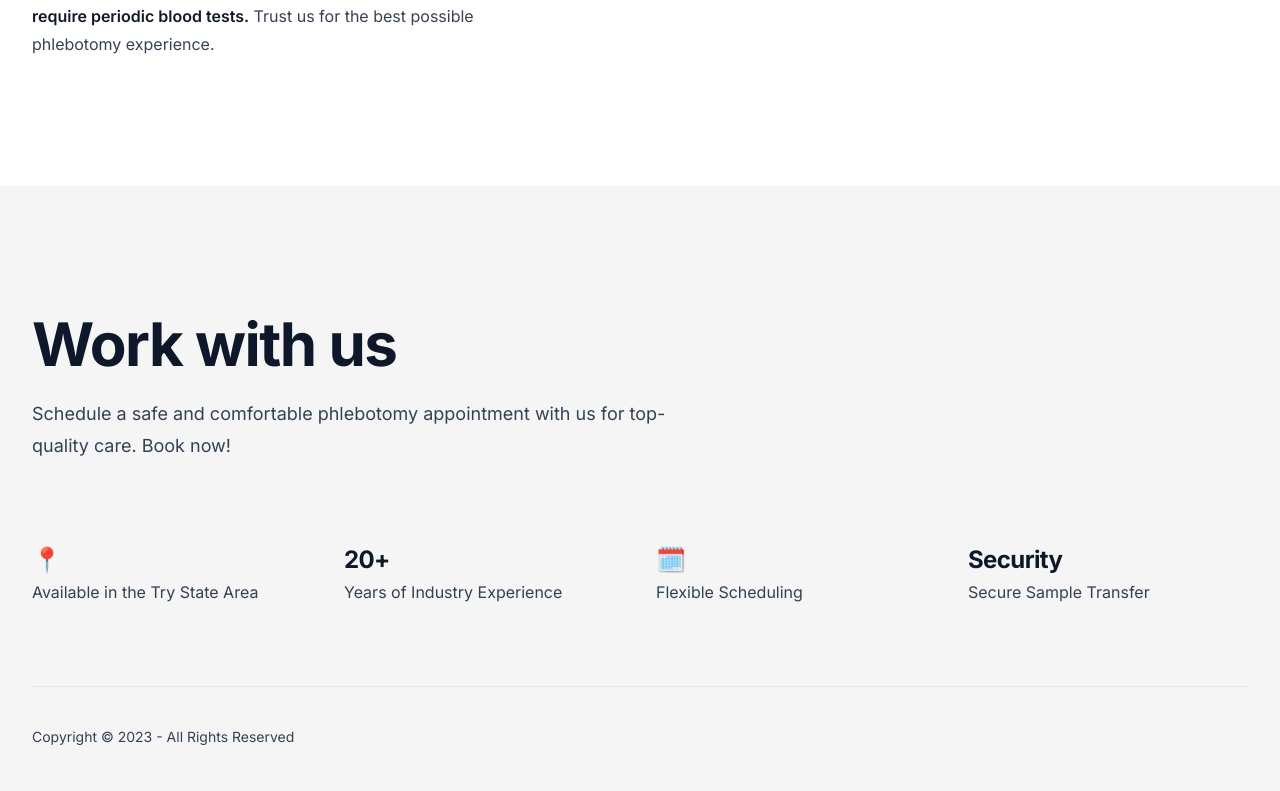
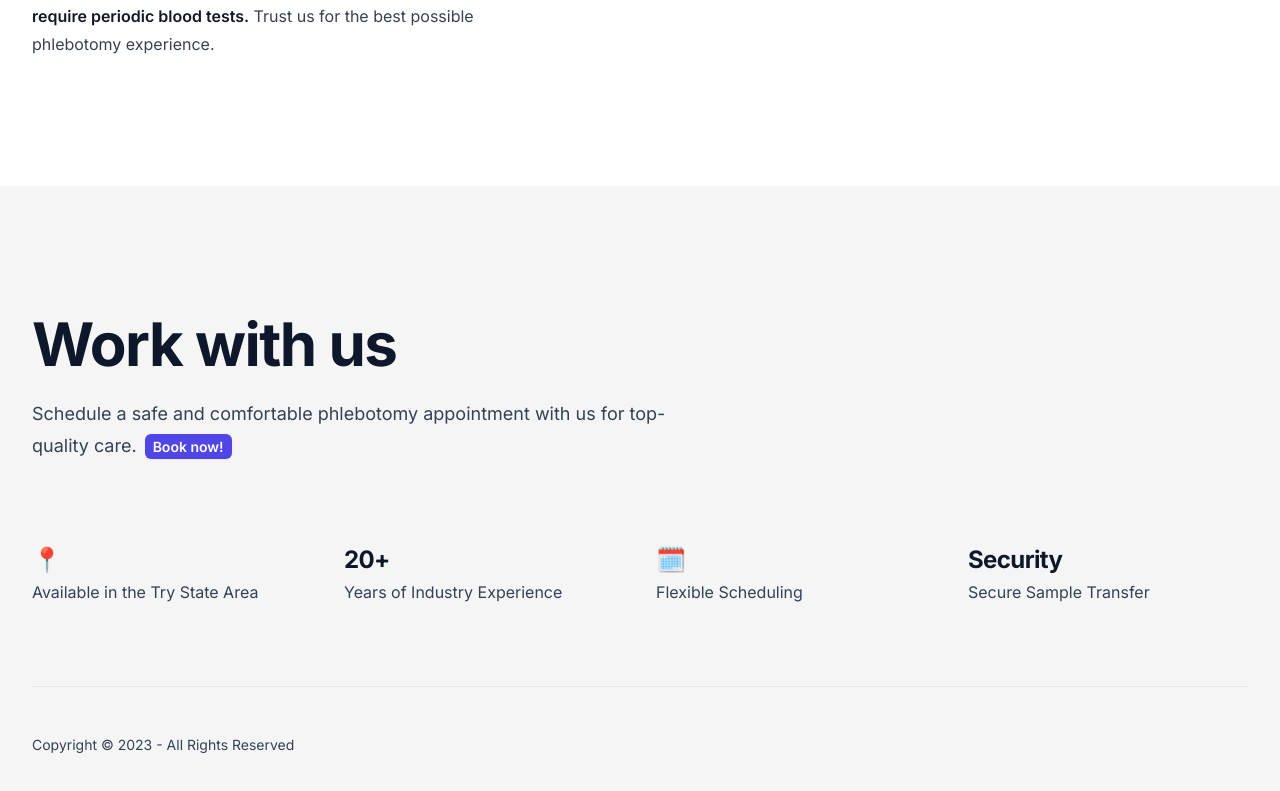
Before and after one commit to jsoto007/bmf-web-app, a Next.js app: page / in a window 1280 px wide. Shown: the part 1910-2701 px from the top of the page. Built offline with nearby package versions, Linux system fonts and the light colour scheme; what tailwindcss-animated would draw is missing.

Commit message:
adds booking option

```diff
--- a/src/app/components/Footer.js
+++ b/src/app/components/Footer.js
@@ -43,7 +43,14 @@ export default function Footer() {
         <div className="mx-auto max-w-2xl lg:mx-0">
           <h2 className="text-4xl font-bold tracking-tight text-slate-900 sm:text-6xl">Work with us</h2>
           <p className="mt-6 text-lg leading-8 text-slate-700">
-          Schedule a safe and comfortable phlebotomy appointment with us for top-quality care. Book now!
+          Schedule a safe and comfortable phlebotomy appointment with us for top-quality care.
+                <a
+                  href="https://calendly.com/jsoto7087/burdier-mobile-phlebotomy"
+                  target='_blank'
+                  className="rounded-md ml-2 bg-indigo-600 px-2 py-1 text-sm font-semibold text-white shadow-sm hover:bg-indigo-500 focus-visible:outline focus-visible:outline-2 focus-visible:outline-offset-2 focus-visible:outline-indigo-600"
+                >
+                   Book now!
+                </a>
           </p>
         </div>
         <div className="mx-auto mt-10 max-w-2xl lg:mx-0 lg:max-w-none">
@@ -57,7 +64,7 @@ export default function Footer() {
           </dl>
         </div>
         <hr className="font-bold sm:mt-2 md:mt-10 lg:mt-20"/>
-          <div className="text-slate-700 items-center sm:mt-2 md:mt-5 lg:mt-10 text-sm">
+          <div className="text-slate-700 items-center sm:mt-5 md:mt-8 lg:mt-12 text-sm">
               <ul className="text-slate-700">
                 <li>
                   Copyright © {year} - All Rights Reserved
--- a/src/app/components/Hero.js
+++ b/src/app/components/Hero.js
@@ -14,7 +14,7 @@ export default function Example() {
   const navigation = [
     { name: 'About', href: '#' },
     { name: 'Product', href: '#' },
-    { name: 'Scheduling', href: '#' },
+    { name: 'Scheduling', href: 'https://calendly.com/jsoto7087/burdier-mobile-phlebotomy' },
     { name: 'Company', href: '#' },
   ]
 
@@ -133,7 +133,8 @@ export default function Example() {
               </p>
               <div className="mt-10 flex items-center justify-center gap-x-6">
                 <a
-                  href="#"
+                  href="https://calendly.com/jsoto7087/burdier-mobile-phlebotomy"
+                  target='_blank'
                   className="rounded-md bg-indigo-600 px-3.5 py-2.5 text-sm font-semibold text-white shadow-sm hover:bg-indigo-500 focus-visible:outline focus-visible:outline-2 focus-visible:outline-offset-2 focus-visible:outline-indigo-600"
                 >
                   Scheduling
```
